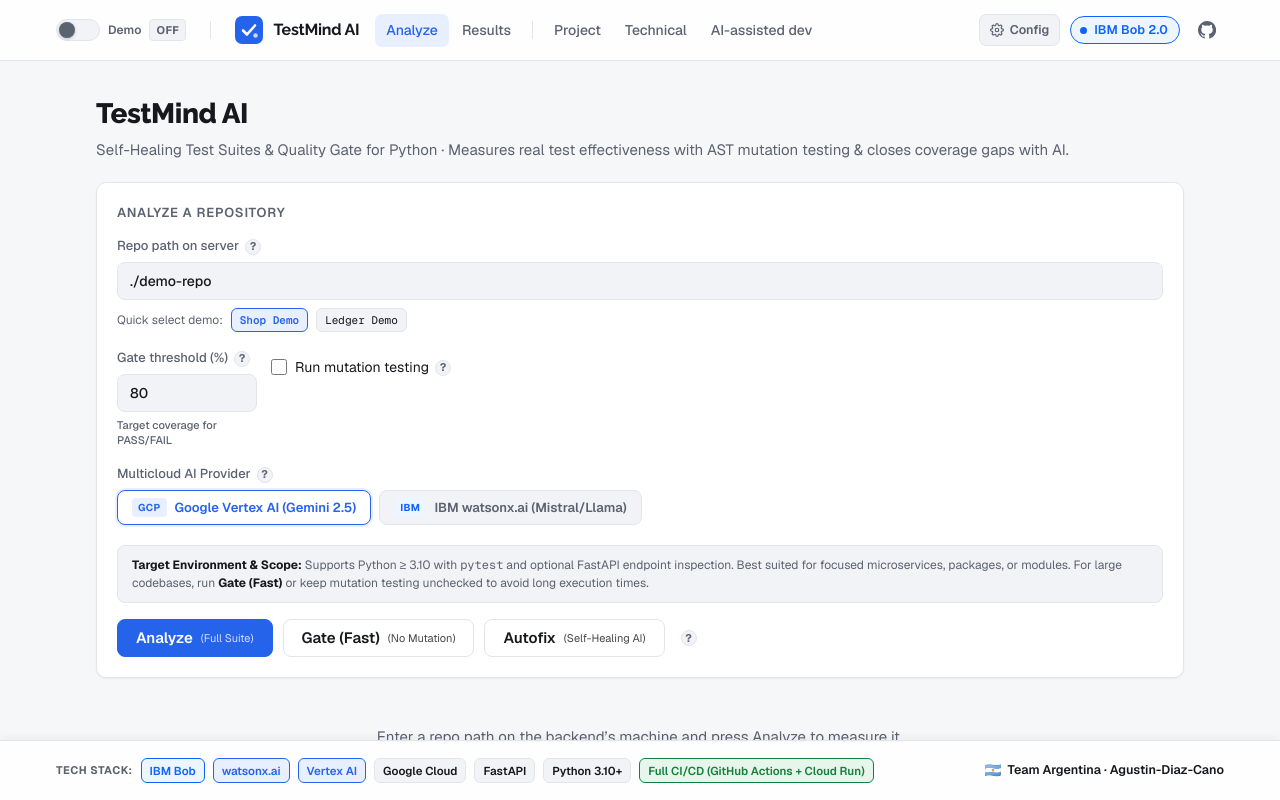
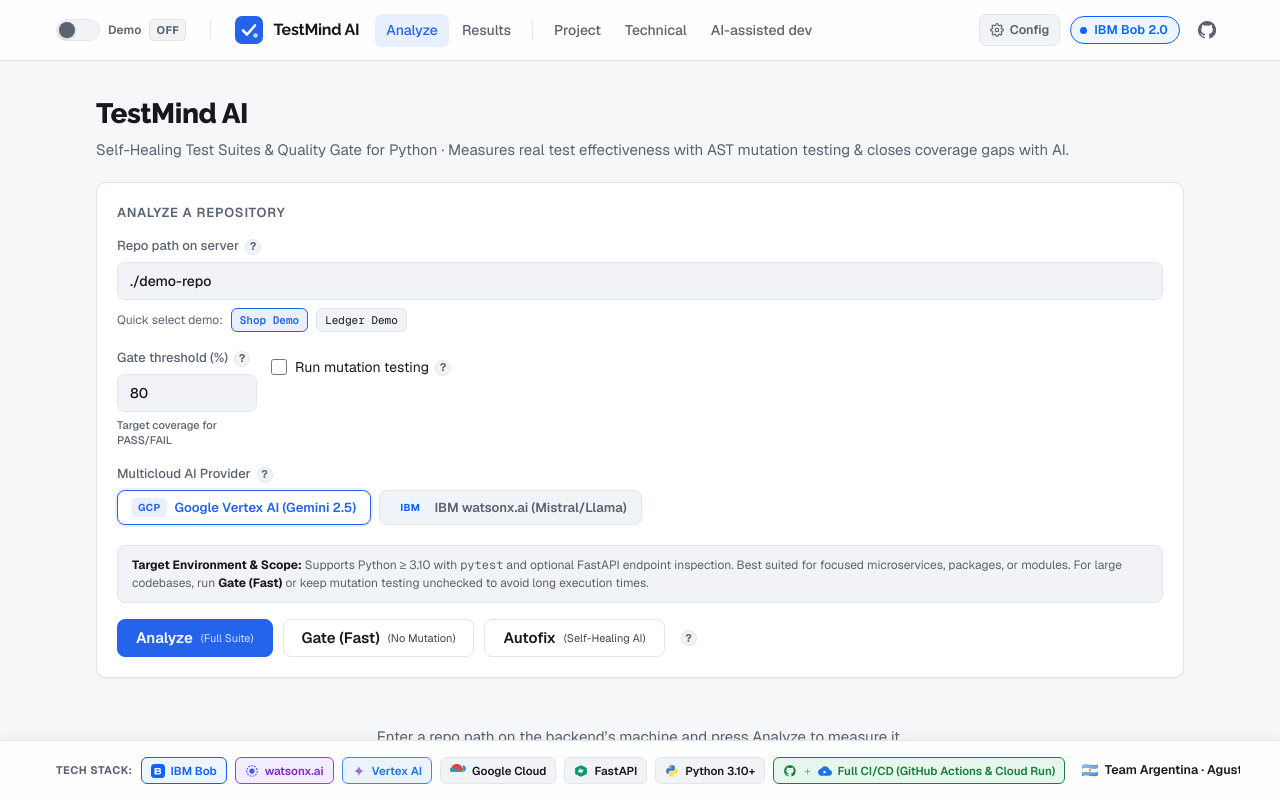
Before and after one commit to agustindiazcano/ibm-bob-mcp-agent-guard, a Next.js app in the folder web-next/: page / in a window 1280 px wide. Shown: the top 800 px of the page. Built offline with nearby package versions, Linux system fonts and the light colour scheme.

Commit message:
feat(web-next): add official SVG logos to demo mode footer tech stack

```diff
--- a/web-next/app/components/site/StickyDemoFooter.module.css
+++ b/web-next/app/components/site/StickyDemoFooter.module.css
@@ -45,7 +45,7 @@
 .pill {
   font-size: 11.5px;
   font-weight: 600;
-  padding: 3px 8px;
+  padding: 4px 9px;
   border-radius: 6px;
   background: var(--surface-muted);
   border: 1px solid var(--border);
@@ -53,13 +53,20 @@
   white-space: nowrap;
   display: inline-flex;
   align-items: center;
-  gap: 5px;
+  gap: 6px;
+  transition: transform 0.15s ease, background 0.15s ease, border-color 0.15s ease, box-shadow 0.15s ease;
+  user-select: none;
 }
 
-.pillAccent {
+.pill:hover {
+  transform: translateY(-1px);
+  background: var(--surface);
   border-color: var(--accent);
-  background: var(--accent-soft);
-  color: var(--accent);
+  box-shadow: 0 2px 6px rgba(0, 0, 0, 0.06);
+}
+
+.pill svg {
+  flex-shrink: 0;
 }
 
 .pillBob {
@@ -70,10 +77,28 @@
   color: var(--bob);
 }
 
-.pillGreen {
+.pillWatson {
+  border-color: #8a3ffc;
+  background: color-mix(in srgb, #8a3ffc 10%, var(--surface));
+  color: #7b2cbf;
+}
+
+.pillVertex {
+  border-color: #4285F4;
+  background: color-mix(in srgb, #4285F4 10%, var(--surface));
+  color: #1a73e8;
+}
+
+.pillCiCd {
   border-color: var(--pass);
   background: var(--pass-soft);
   color: var(--pass);
+}
+
+.ciDivider {
+  opacity: 0.6;
+  font-weight: 400;
+  margin: 0 1px;
 }
 
 .teamLine {
--- a/web-next/app/components/site/StickyDemoFooter.tsx
+++ b/web-next/app/components/site/StickyDemoFooter.tsx
@@ -3,10 +3,95 @@
 import { useDemoMode } from "../../context/DemoModeContext";
 import styles from "./StickyDemoFooter.module.css";
 
+function PythonIcon() {
+  return (
+    <svg width="14" height="14" viewBox="0 0 24 24" fill="none" aria-hidden="true">
+      <path d="M11.91 2C6.98 2 7.3 4.14 7.3 4.14L7.31 6.36H12.02V7.08H5.24C5.24 7.08 2 6.72 2 11.87C2 17.02 4.83 16.79 4.83 16.79H6.51V14.41C6.51 14.41 6.42 11.56 9.32 11.56H14.11C14.11 11.56 16.85 11.65 16.85 8.96V4.28C16.85 4.28 17.26 2 11.91 2ZM9.12 3.48C9.64 3.48 10.06 3.9 10.06 4.42C10.06 4.94 9.64 5.36 9.12 5.36C8.6 5.36 8.18 4.94 8.18 4.42C8.18 3.9 8.6 3.48 9.12 3.48Z" fill="#387EB8" />
+      <path d="M12.09 22C17.02 22 16.7 19.86 16.7 19.86L16.69 17.64H11.98V16.92H18.76C18.76 16.92 22 17.28 22 12.13C22 6.98 19.17 7.21 19.17 7.21H17.49V9.59C17.49 9.59 17.58 12.44 14.68 12.44H9.89C9.89 12.44 7.15 12.35 7.15 15.04V19.72C7.15 19.72 6.74 22 12.09 22ZM14.88 20.52C14.36 20.52 13.94 20.1 13.94 19.58C13.94 19.06 14.36 18.64 14.88 18.64C15.4 18.64 15.82 19.06 15.82 19.58C15.82 20.1 15.4 20.52 14.88 20.52Z" fill="#FFE052" />
+    </svg>
+  );
+}
+
+function FastApiIcon() {
+  return (
+    <svg width="14" height="14" viewBox="0 0 24 24" fill="none" aria-hidden="true">
+      <path d="M12 2L2 7V17L12 22L22 17V7L12 2Z" fill="#059669" />
+      <path d="M11 6L6 14H12L11 18L17 10H11L11 6Z" fill="#FFFFFF" />
+    </svg>
+  );
+}
+
+function GoogleCloudIcon() {
+  return (
+    <svg width="16" height="13" viewBox="0 0 193 156" fill="none" aria-hidden="true">
+      <path fillRule="evenodd" clipRule="evenodd" d="M152.6 62.4C149.2 27.2 119.3 0 83.2 0 54.4 0 29.5 17.4 18.7 42.6 8.2 46.1 0 56.1 0 68c0 14.9 12.1 27 27 27h124.6c22.6 0 41-18.4 41-41 0-21.5-16.7-39.2-37.8-40.8l-2.2-.8z" fill="#4285F4" />
+      <path d="M83.2 0C54.4 0 29.5 17.4 18.7 42.6c3.2-.8 6.6-1.3 10.1-1.3 20.1 0 37.3 12.5 44.2 30.1 7.2-4.9 16-7.8 25.5-7.8 21.6 0 39.5 15.8 42.9 36.6 3.6.8 6.9 2.2 9.9 4 1.1-2.9 1.7-6 1.7-9.2C153 42.3 121.7 0 83.2 0z" fill="#EA4335" />
+      <path d="M151.6 95H27C12.1 95 0 82.9 0 68c0-8.9 4.3-16.8 11-21.7C9.3 47.9 8.2 49.9 8.2 52c0 14.9 12.1 27 27 27h116.4c17.5 0 32.3-11 38-26.6-4.6 24.8-26.2 42.6-38 42.6z" fill="#34A853" />
+      <path d="M151.6 95h-23.7c17.5 0 32.3-11 38-26.6 4.3 8.3 4.7 18.2.7 26.6z" fill="#FBBC05" />
+    </svg>
+  );
+}
+
+function VertexAiIcon() {
+  return (
+    <svg width="14" height="14" viewBox="0 0 24 24" fill="none" aria-hidden="true">
+      <defs>
+        <linearGradient id="vertexGrad" x1="0%" y1="0%" x2="100%" y2="100%">
+          <stop offset="0%" stopColor="#4285F4" />
+          <stop offset="50%" stopColor="#9B72CF" />
+          <stop offset="100%" stopColor="#D96570" />
+        </linearGradient>
+      </defs>
+      <path d="M12 2C12 7.52 7.52 12 2 12C7.52 12 12 16.48 12 22C12 16.48 16.48 12 22 12C16.48 12 12 7.52 12 2Z" fill="url(#vertexGrad)" />
+    </svg>
+  );
+}
+
+function WatsonxIcon() {
+  return (
+    <svg width="14" height="14" viewBox="0 0 24 24" fill="none" aria-hidden="true">
+      <defs>
+        <linearGradient id="watsonxGrad" x1="0%" y1="0%" x2="100%" y2="100%">
+          <stop offset="0%" stopColor="#0f62fe" />
+          <stop offset="100%" stopColor="#8a3ffc" />
+        </linearGradient>
+      </defs>
+      <circle cx="12" cy="12" r="9" stroke="url(#watsonxGrad)" strokeWidth="2" strokeDasharray="3 2" />
+      <circle cx="12" cy="12" r="4.5" fill="url(#watsonxGrad)" />
+    </svg>
+  );
+}
+
+function IbmBobIcon() {
+  return (
+    <svg width="14" height="14" viewBox="0 0 24 24" fill="none" aria-hidden="true">
+      <rect width="24" height="24" rx="6" fill="#0f62fe" />
+      <path d="M6 7H14C15.66 7 17 8.34 17 10C17 10.9 16.6 11.7 16 12.2C16.8 12.7 17.3 13.6 17.3 14.6C17.3 16.48 15.78 18 13.9 18H6V7ZM9 9.5V11.3H13.5C14.1 11.3 14.6 10.8 14.6 10.2C14.6 9.6 14.1 9.1 13.5 9.1H9V9.5ZM9 13.3V15.7H14C14.7 15.7 15.2 15.2 15.2 14.5C15.2 13.8 14.7 13.3 14 13.3H9Z" fill="#FFFFFF" />
+    </svg>
+  );
+}
+
+function GitHubActionsIcon() {
+  return (
+    <svg width="14" height="14" viewBox="0 0 24 24" fill="none" aria-hidden="true">
+      <path d="M12 2A10 10 0 0 0 8.84 21.49C9.34 21.58 9.52 21.27 9.52 21C9.52 20.77 9.51 20 9.51 19.16C6.73 19.76 6.14 17.82 6.14 17.82C5.68 16.66 5.03 16.35 5.03 16.35C4.12 15.73 5.1 15.74 5.1 15.74C6.1 15.81 6.63 16.77 6.63 16.77C7.53 18.31 8.98 17.86 9.55 17.61C9.64 16.96 9.9 16.51 10.19 16.26C7.97 16.01 5.64 15.15 5.64 11.32C5.64 10.23 6.03 9.34 6.67 8.64C6.57 8.39 6.23 7.37 6.77 6.01C6.77 6.01 7.61 5.74 9.52 7.03C10.32 6.81 11.17 6.7 12.01 6.7C12.85 6.7 13.7 6.81 14.5 7.03C16.41 5.74 17.25 6.01 17.25 6.01C17.79 7.37 17.45 8.39 17.35 8.64C17.99 9.34 18.38 10.23 18.38 11.32C18.38 15.16 16.04 16 13.81 16.25C14.17 16.56 14.49 17.17 14.49 18.11C14.49 19.46 14.48 20.55 14.48 20.88C14.48 21.15 14.66 21.47 15.17 21.37A10 10 0 0 0 12 2Z" fill="currentColor" />
+    </svg>
+  );
+}
+
+function CloudRunIcon() {
+  return (
+    <svg width="14" height="14" viewBox="0 0 24 24" fill="none" aria-hidden="true">
+      <path d="M19.35 10.04C18.67 6.59 15.64 4 12 4C9.11 4 6.6 5.64 5.35 8.04C2.34 8.36 0 10.91 0 14C0 17.31 2.69 20 6 20H19C21.76 20 24 17.76 24 15C24 12.36 21.95 10.22 19.35 10.04Z" fill="#1A73E8" />
+      <path d="M9.5 10.5L14.5 13.5L9.5 16.5V10.5Z" fill="#FFFFFF" />
+    </svg>
+  );
+}
+
 export function StickyDemoFooter() {
   const { demoMode } = useDemoMode();
 
-  // Show only in Demo OFF mode as requested ("demo off nos muestra el sitio distinto, con un footer que esta siempre en el bottom de la pantalla...")
+  // Show only in Demo OFF mode as requested
   if (demoMode) {
     return null;
   }
@@ -16,14 +101,45 @@ export function StickyDemoFooter() {
       <div className={styles.inner}>
         <div className={styles.stackSection}>
           <span className={styles.stackTitle}>Tech Stack:</span>
-          <span className={`${styles.pill} ${styles.pillBob}`}>IBM Bob</span>
-          <span className={`${styles.pill} ${styles.pillAccent}`}>watsonx.ai</span>
-          <span className={`${styles.pill} ${styles.pillAccent}`}>Vertex AI</span>
-          <span className={styles.pill}>Google Cloud</span>
-          <span className={styles.pill}>FastAPI</span>
-          <span className={styles.pill}>Python 3.10+</span>
-          <span className={`${styles.pill} ${styles.pillGreen}`}>Full CI/CD (GitHub Actions + Cloud Run)</span>
+
+          <span className={`${styles.pill} ${styles.pillBob}`} title="IBM Bob Agent Architecture">
+            <IbmBobIcon />
+            <span>IBM Bob</span>
+          </span>
+
+          <span className={`${styles.pill} ${styles.pillWatson}`} title="IBM watsonx.ai Provider">
+            <WatsonxIcon />
+            <span>watsonx.ai</span>
+          </span>
+
+          <span className={`${styles.pill} ${styles.pillVertex}`} title="Google Vertex AI (Gemini)">
+            <VertexAiIcon />
+            <span>Vertex AI</span>
+          </span>
+
+          <span className={styles.pill} title="Google Cloud Platform">
+            <GoogleCloudIcon />
+            <span>Google Cloud</span>
+          </span>
+
+          <span className={styles.pill} title="FastAPI Framework">
+            <FastApiIcon />
+            <span>FastAPI</span>
+          </span>
+
+          <span className={styles.pill} title="Python 3.10+ Runtime">
+            <PythonIcon />
+            <span>Python 3.10+</span>
+          </span>
+
+          <span className={`${styles.pill} ${styles.pillCiCd}`} title="Full CI/CD Pipeline">
+            <GitHubActionsIcon />
+            <span className={styles.ciDivider}>+</span>
+            <CloudRunIcon />
+            <span>Full CI/CD (GitHub Actions & Cloud Run)</span>
+          </span>
         </div>
+
         <div className={styles.teamLine}>
           <span className={styles.teamFlag} aria-hidden="true">🇦🇷</span>
           <span>Team Argentina &middot; Agustin-Diaz-Cano</span>
```
